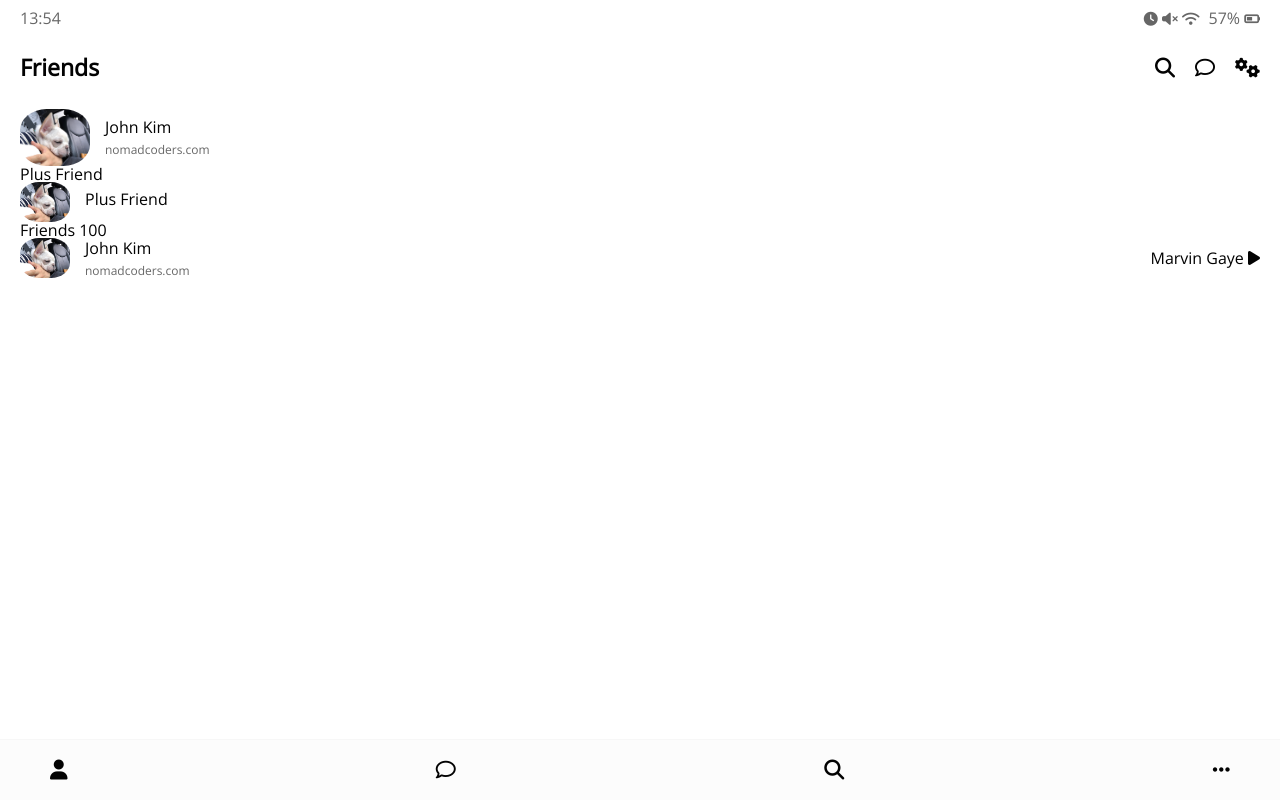
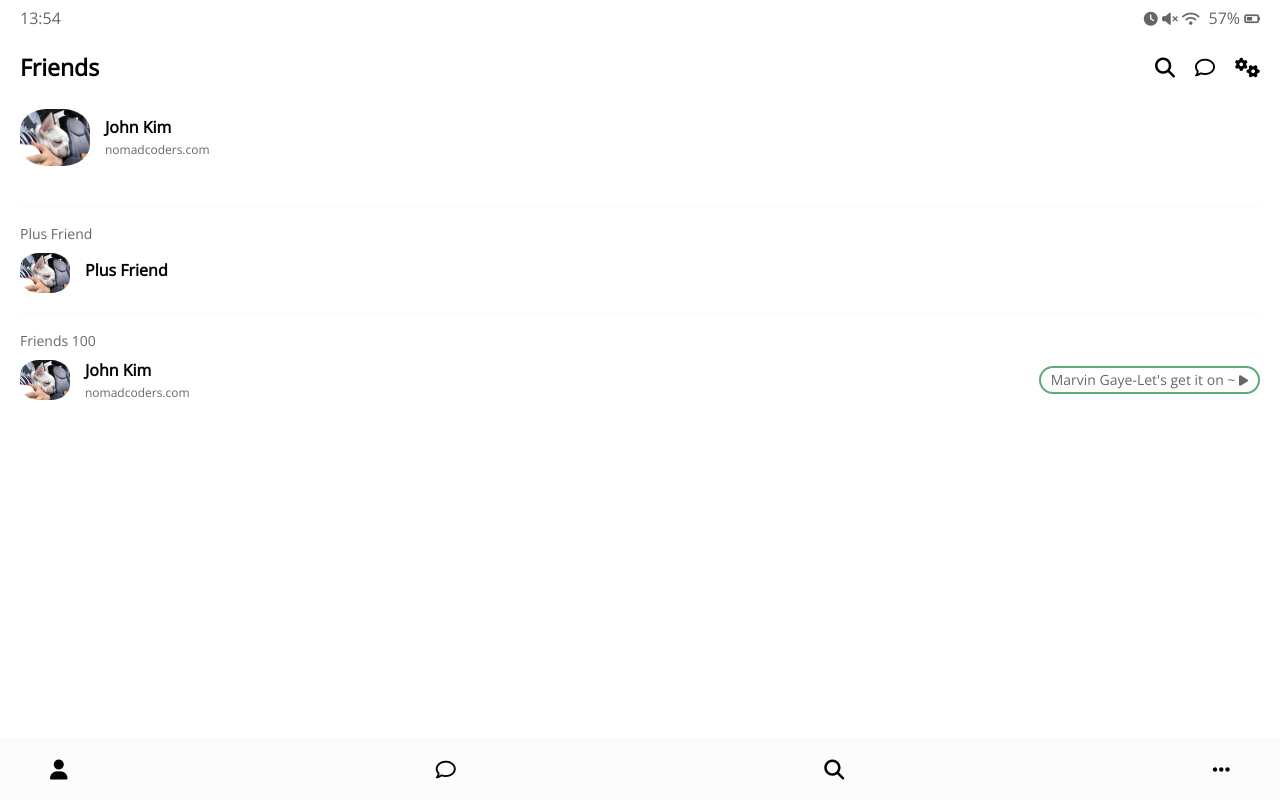
Before and after one commit to xo4214/KAKAOCLONE2.0, a plain HTML site: page friends.html in a window 1280 px wide. Drawn offline with nearby package versions, Linux system fonts and the light colour scheme.

Commit message:
finish friend part
That's it for today..

```diff
--- a/css/friend.css
+++ b/css/friend.css
@@ -26,6 +26,7 @@
 
 .friend__content .friend__name {
   display: block;
+  font-weight: 600;
   margin-bottom: 5px;
 }
 
@@ -42,3 +43,17 @@
 .friend .chat__timestamp {
   font-size: 12px;
 }
+
+.friend .friend__now-listening {
+  border: 2px solid #5aad77;
+  padding: 5px 10px;
+  border-radius: 15px;
+  font-size: 14px;
+}
+.friend__now-listening span {
+  opacity: 0.6;
+}
+
+.friend__now-listening i {
+  font-size: 12px;
+}
--- /dev/null
+++ b/css/friends.css
@@ -0,0 +1,18 @@
+.friends .friends__header {
+  padding-bottom: 20px;
+}
+
+.friends .friends__plus {
+  margin-top: 20px;
+  padding: 20px 0px;
+  border-top: 1px solid #f7f7f7;
+  border-bottom: 1px solid #f7f7f7;
+  margin-bottom: 20px;
+}
+
+.friends__plus .friends__title,
+.friends__list .friends__title {
+  font-size: 14px;
+  opacity: 0.6;
+  margin-bottom: 12px;
+}
--- a/css/styles.css
+++ b/css/styles.css
@@ -4,6 +4,7 @@
 @import "header.css";
 @import "nav-bar.css";
 @import "friend.css";
+@import "friends.css";
 * {
   box-sizing: border-box;
 }
--- a/friends.html
+++ b/friends.html
@@ -42,7 +42,7 @@
     </header>
     <main class="friends">
       <header class="friends__header">
-        <div class="friends__friend friend friend--lg">
+        <div class="friends__friend friend">
           <div class="friend__column">
             <img src="images/avatar.jpg" class="g-avatar friend__avatar" />
             <div class="friend__content">
@@ -79,8 +79,10 @@
           </div>
           <div class="friend__column">
             <div class="friend__now-listening">
-              <span>Marvin Gaye</span>
-              <i class="fas fa-play"></i>
+              <span>
+                Marvin Gaye-Let's get it on ~
+                <i class="fas fa-play"></i>
+              </span>
             </div>
           </div>
         </li>
```
